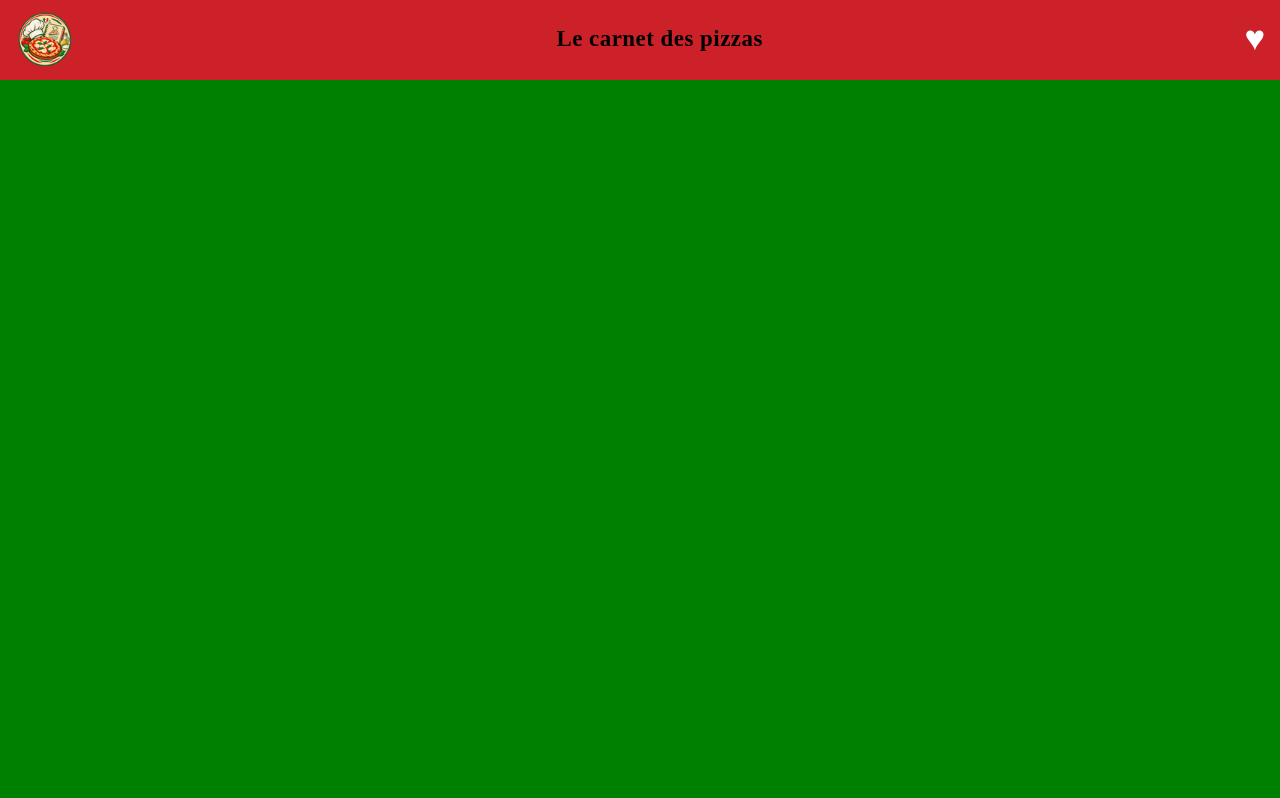
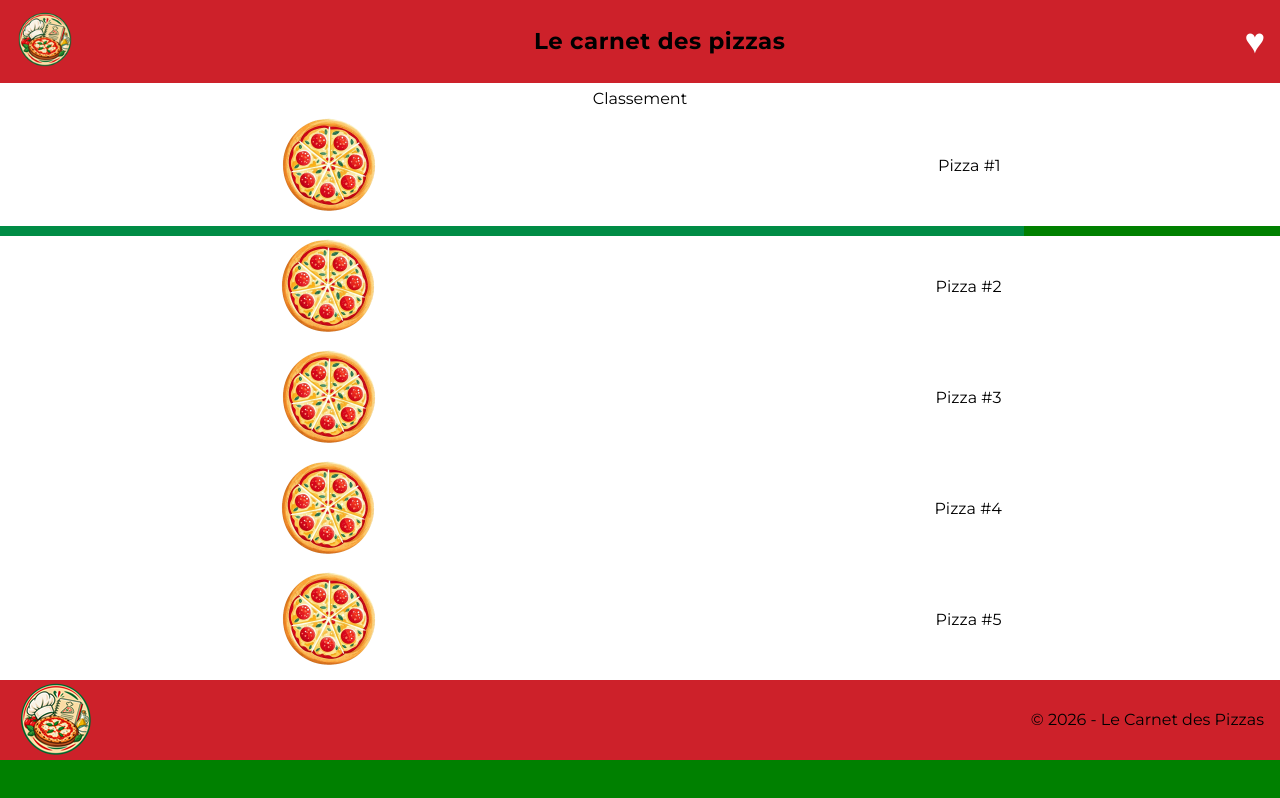
Before and after one commit to SIMPLON-DIST-DWWM-P1-198863/p2-g4-Le-Carnet-des-Pizzas, a React (Vite) app: page /Preferences in a window 1280 px wide. Built offline with nearby package versions, Linux system fonts and the light colour scheme.

Commit message:
Creation branch 05-Preferences and Preferences.tsx

```diff
--- a/src/App.css
+++ b/src/App.css
@@ -1,7 +1,7 @@
 :root {
   --main-color: #cd212a;
   --secondary-color: #008c45;
-  --third-color: #ffd8a8;
+  --third-color: #f0b37c;
   --fourth-color: #ffffff;
   font-family: Montserrat, sans-serif;
 }
--- a/src/App.tsx
+++ b/src/App.tsx
@@ -1,9 +1,11 @@
-import { Routes, Route } from 'react-router'
-import './reset.css'
-import Header from './components/header.tsx'
-import { Footer } from './components/footer.tsx'
-import HomePage from './components/HomePage.tsx'
-import Fiche from './components/Fiche.tsx'
+import { Routes, Route } from "react-router";
+import "./reset.css";
+import "./App.css";
+import Header from "./components/header.tsx";
+import { Footer } from "./components/footer.tsx";
+import HomePage from "./components/HomePage.tsx";
+import Fiche from "./components/Fiche.tsx";
+import Preferences from "./components/Preferences.tsx";
 
 function App() {
   return (
@@ -11,11 +13,12 @@ function App() {
       <Header />
       <Routes>
         <Route></Route>
-        <Route path="/" element={<HomePage/>}></Route>
-        <Route path='/Fiche' element={<Fiche />}></Route>
+        <Route path="/" element={<HomePage />}></Route>
+        <Route path="/Fiche" element={<Fiche />}></Route>
+        <Route path="/Preferences" element={<Preferences />}></Route>
       </Routes>
-      <footer />
+      <Footer />
     </>
-  )
+  );
 }
-export default App
+export default App;
--- /dev/null
+++ b/src/components/Preferences.tsx
@@ -0,0 +1,44 @@
+import { Link } from "react-router";
+import "../css/Preferences.css";
+export default function Preferences() {
+  return (
+    <>
+      <div>
+        <p className="titre">Classement</p>
+        <ol>
+          <li className="classement">
+            <Link to="/Fiche">
+              <img src="../public/pizza-random.png" alt="" />
+            </Link>
+            Pizza #1
+          </li>
+          <div className="ma-bande"></div>
+          <li className="classement">
+            <Link to="/Fiche">
+              <img src="../public/pizza-random.png" alt="" />
+            </Link>
+            Pizza #2
+          </li>
+          <li className="classement">
+            <Link to="/Fiche">
+              <img src="../public/pizza-random.png" alt="" />
+            </Link>
+            Pizza #3
+          </li>
+          <li className="classement">
+            <Link to="/Fiche">
+              <img src="../public/pizza-random.png" alt="" />
+            </Link>
+            Pizza #4
+          </li>
+          <li className="classement">
+            <Link to="/Fiche">
+              <img src="../public/pizza-random.png" alt="" />
+            </Link>
+            Pizza #5
+          </li>
+        </ol>
+      </div>
+    </>
+  );
+}
--- a/src/components/header.tsx
+++ b/src/components/header.tsx
@@ -1,15 +1,18 @@
-import '../css/header.css'
+import "../css/header.css";
+import { Link } from "react-router";
 
 function Header() {
   return (
     <header>
+      <Link to="/">
         <img src="../public/logo.png" alt="logo" className="logo" />
-        <h1>Le carnet des pizzas</h1>
-        <a href="/favoris" className="lienfavoris">
+      </Link>
+      <h1>Le carnet des pizzas</h1>
+      <Link to="/Preferences" className="lienfavoris">
         ♥
-        </a>
+      </Link>
     </header>
-  )
+  );
 }
 
-export default Header
+export default Header;
--- /dev/null
+++ b/src/css/Preferences.css
@@ -0,0 +1,21 @@
+.titre {
+  background-color: var(--fourth-color);
+  display: flex;
+  justify-content: center;
+  padding-top: 1vh;
+  padding-bottom: 1vh;
+}
+
+.classement {
+  background-color: var(--fourth-color);
+  display: flex;
+  align-items: center;
+  justify-content: space-around;
+  padding-bottom: 1vh;
+}
+
+.ma-bande {
+  width: 80%; /* Prend toute la largeur de la page */
+  height: 10px; /* Épaisseur de la bande */
+  background-color: var(--secondary-color); /* Couleur de la bande */
+}
```
